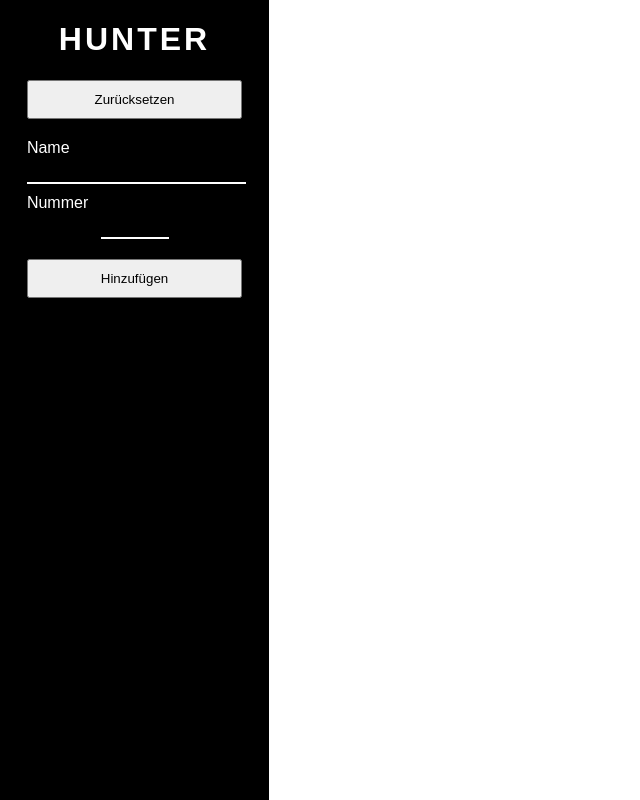
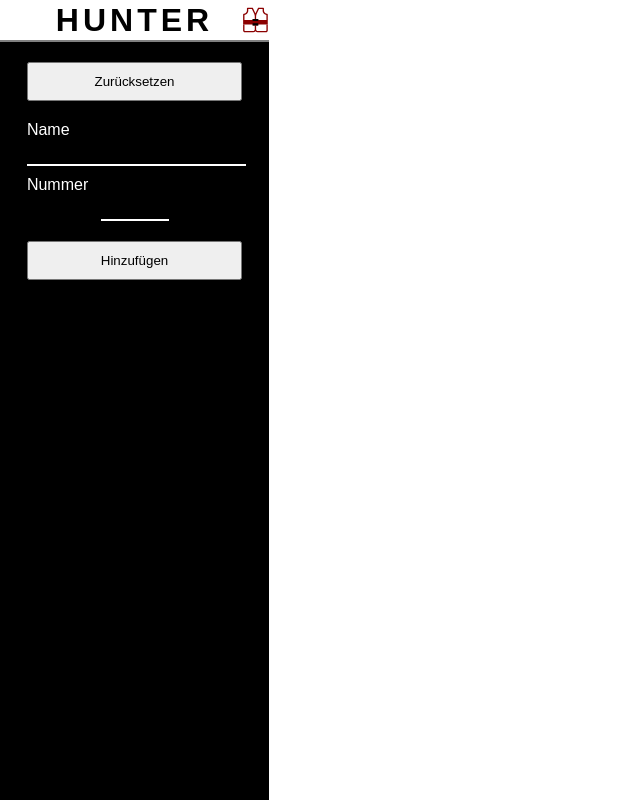
Before and after one commit to flofehrenbacher/darts, a React (Create React App) app: page / in a window 1280 px wide. Shown: the whole page, without its empty margins (0-640 px from the left). Built offline with nearby package versions, Linux system fonts and the light colour scheme.

Commit message:
bonus life

```diff
--- a/src/App.tsx
+++ b/src/App.tsx
@@ -17,11 +17,18 @@ const buttonStyle = {
 
 export function App() {
   const [players, setPlayers] = useStickyState<Player[]>([], "");
+  const [bonusAvailable, setBonusAvailble] = useStickyState<boolean>(
+    true,
+    "bonus-available"
+  );
 
-  function onAddNewPlayer(newPlayerName: string, newPlayerNumber: number) {
-    const newPlayerN = players.find((p) => p.name === newPlayerName)
-      ? `${newPlayerName}2`
-      : newPlayerName;
+  function onAddNewPlayer(newPlayer: {
+    name: string;
+    number: number | undefined;
+  }) {
+    const newPlayerN = players.find((p) => p.name === newPlayer.name)
+      ? `${newPlayer.name}2`
+      : newPlayer.name;
 
     setPlayers([
       ...players,
@@ -30,7 +37,7 @@ export function App() {
         name: newPlayerN,
         hits: [false, false, false],
         lives: [false, false, false],
-        number: newPlayerNumber,
+        number: newPlayer.number ?? 0,
       },
     ]);
   }
@@ -67,30 +74,72 @@ export function App() {
         fontFamily: "arial",
         backgroundColor: "black",
         color: "white",
-        boxSizing: "border-box",
         margin: 0,
         height: "100vh",
         overflow: "scroll",
         scrollSnapType: "y proximity",
+        scrollPaddingTop: 40,
         position: "fixed",
         top: 0,
         left: 0,
       }}
     >
-      <h1
+      <div
         style={{
-          letterSpacing: 3,
-          textAlign: "center",
+          height: 40,
+          display: "flex",
+          backgroundColor: "white",
+          margin: 0,
+          color: "black",
+          overflow: "hidden",
+          position: "sticky",
+          top: 0,
+          left: 0,
+          borderBottom: "solid 2px grey",
+          zIndex: 1,
+          justifyContent: "center",
+          alignItems: "center",
         }}
       >
-        HUNTER
-      </h1>
-      <button style={buttonStyle} onClick={() => setPlayers([])}>
+        <div style={{ flexBasis: "10%", height: "100%" }}></div>
+        <h1
+          style={{
+            margin: 0,
+            padding: 0,
+            display: "block",
+            letterSpacing: 4,
+            flexGrow: 2,
+            textAlign: "center",
+          }}
+        >
+          HUNTER
+        </h1>
+        <LifeIcon
+          style={{
+            opacity: bonusAvailable ? 1 : 0.3,
+            flexBasis: "10%",
+          }}
+          fillPrimary="darkred"
+          fillSecondary="darkred"
+          height={40}
+          width={40}
+          onClick={() => setBonusAvailble(!bonusAvailable)}
+        />
+      </div>
+      <button
+        style={{
+          ...buttonStyle,
+          scrollSnapAlign: "start",
+          scrollMarginBlockStart: 20,
+          marginTop: 20,
+        }}
+        onClick={() => setPlayers([])}
+      >
         Zurücksetzen
       </button>
       <AddPlayerForm onAddNewPlayer={onAddNewPlayer} />
       <div>
-        <ul style={{ listStyle: "none", padding: 0 }}>
+        <ul style={{ listStyle: "none", padding: 0, margin: 0 }}>
           {players
             .sort((p1, p2) => p1.order - p2.order)
             .map((player) => (
@@ -135,18 +184,24 @@ const inputStyle: CSSProperties = {
 function AddPlayerForm({
   onAddNewPlayer,
 }: {
-  onAddNewPlayer: (newPlayerName: string, newPlayerNumber: number) => void;
+  onAddNewPlayer: ({
+    name,
+    number,
+  }: {
+    name: string;
+    number: number | undefined;
+  }) => void;
 }) {
-  const [newPlayerName, setNewPlayerName] = React.useState("");
-  const [newPlayerNumber, setNewPlayerNumber] = React.useState<
-    number | undefined
-  >(undefined);
+  const [newPlayer, setNewPlayer] = useStickyState<{
+    name: string;
+    number: number | undefined;
+  }>({ name: "", number: undefined }, "user-form");
 
   return (
     <form
       onSubmit={() => {
-        if (newPlayerNumber !== undefined) {
-          onAddNewPlayer(newPlayerName, newPlayerNumber);
+        if (newPlayer.number !== undefined) {
+          onAddNewPlayer(newPlayer);
         }
       }}
       style={{
@@ -163,8 +218,10 @@ function AddPlayerForm({
           id="newPlayerName"
           type="text"
           required
-          value={newPlayerName}
-          onChange={(event) => setNewPlayerName(event.target.value)}
+          value={newPlayer.name}
+          onChange={(event) =>
+            setNewPlayer({ ...newPlayer, name: event.target.value })
+          }
         ></input>
       </div>
       <div style={{ alignSelf: "flex-start", width: "80%", margin: "0 auto" }}>
@@ -186,8 +243,10 @@ function AddPlayerForm({
           min={0}
           max={25}
           required
-          value={newPlayerNumber}
-          onChange={(event) => setNewPlayerNumber(Number(event.target.value))}
+          value={newPlayer.number}
+          onChange={(event) =>
+            setNewPlayer({ ...newPlayer, number: Number(event.target.value) })
+          }
         ></input>
       </div>
       <button style={buttonStyle}>Hinzufügen</button>
@@ -211,7 +270,7 @@ function GamePlayer({
       style={{
         borderTop: "solid 2px grey",
         padding: 20,
-        scrollSnapAlign: player.order === 0 ? "start" : "end",
+        scrollSnapAlign: "start",
       }}
     >
       <h2
@@ -249,6 +308,8 @@ function GamePlayer({
           {player.lives.map((alive, index) => {
             return (
               <LifeIcon
+                fillPrimary="white"
+                fillSecondary="#22a6b3"
                 style={{
                   opacity: alive ? 0.2 : 1,
                   marginLeft: "3%",
@@ -295,7 +356,14 @@ function Icon(props: any) {
   );
 }
 
-function LifeIcon(props: any) {
+function LifeIcon({
+  fillSecondary,
+  fillPrimary,
+  ...props
+}: any & {
+  fillSecondary: string;
+  fillPrimary: string;
+}) {
   return (
     <svg viewBox="0 0 24 24" {...props}>
       <rect width="24" height="24" fill="none" rx="0" ry="0" />
@@ -303,13 +371,13 @@ function LifeIcon(props: any) {
         fillRule="evenodd"
         clipRule="evenodd"
         d="M14.5 11H9.5V12H1V16H9.5V17H14.5V16H23V12H14.5V11Z"
-        fill="#22a6b3"
+        fill={fillSecondary}
       />
       <path
         fillRule="evenodd"
         clipRule="evenodd"
         d="M2.6 23H10C10.8019 23 11.522 22.6321 12 22.0567C12.4779 22.6321 13.198 23 13.9999 23H21.3999C22.2799 23 22.9999 22.28 22.9999 21.4V16H21.7999V21.4C21.7999 21.62 21.6199 21.8 21.3999 21.8H13.9999C13.2344 21.8 12.6072 21.1773 12.6 20.4134L12.6 20.4V17H11.3999V20.4L11.3999 20.4134C11.3927 21.1773 10.7655 21.8 10 21.8H2.6C2.38 21.8 2.2 21.62 2.2 21.4V16H1.00005V12H2.2V7.56C3.05 7.43 3.82 7.04 4.42 6.43C5.18 5.68 5.6 4.68 5.6 3.6V2.2H8.82L10.86 6.42C11.2066 7.14291 11.3963 7.94428 11.3999 8.7464L11.3999 8.77V11H12.6V8.77L12.6 8.7464C12.6036 7.94428 12.7933 7.14291 13.1399 6.42L15.1799 2.2H18.3999V3.6C18.3999 4.68 18.8199 5.68 19.5699 6.43C20.1799 7.04 20.9499 7.43 21.7999 7.56V12H22.9999V7C22.9999 6.67 22.7299 6.4 22.3999 6.4C21.6499 6.4 20.9499 6.11 20.4199 5.57C19.8899 5.05 19.5999 4.35 19.5999 3.6V1.6C19.5999 1.27 19.3299 1 18.9999 1H14.7999C14.5699 1 14.3599 1.13 14.2599 1.34L12.0599 5.9C12.0395 5.9423 12.0195 5.98483 12 6.02757C11.9804 5.98483 11.9604 5.9423 11.94 5.9L9.74 1.34C9.64 1.13 9.43 1 9.2 1H5C4.67 1 4.4 1.27 4.4 1.6V3.6C4.4 4.35 4.11 5.05 3.57 5.58C3.05 6.11 2.35 6.4 1.6 6.4C1.27 6.4 1 6.67 1 7V21.4C1 22.28 1.72 23 2.6 23Z"
-        fill="#ffffff"
+        fill={fillPrimary}
       />
       <path
         fillRule="evenodd"
--- a/src/index.css
+++ b/src/index.css
@@ -5,3 +5,7 @@ html {
   overflow: "hidden";
   height: 100vh;
 }
+
+body * {
+  box-sizing: "border-box";
+}
```
